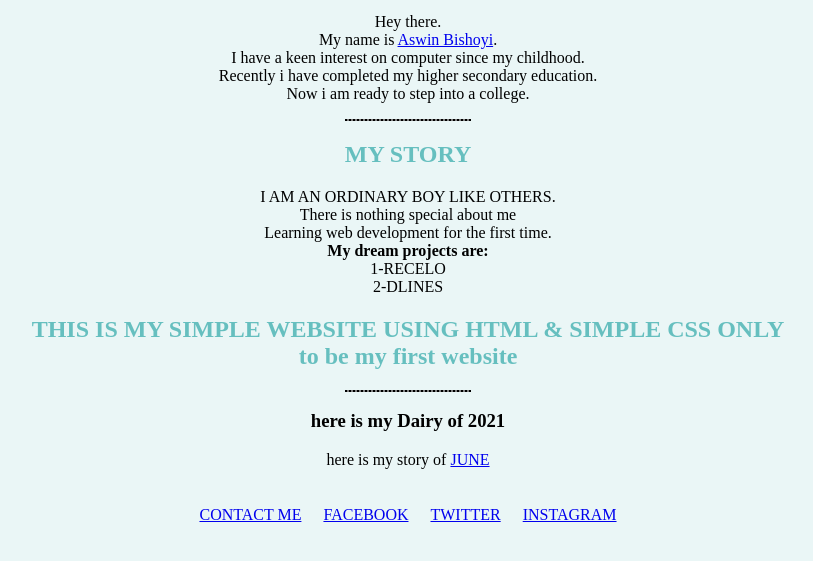
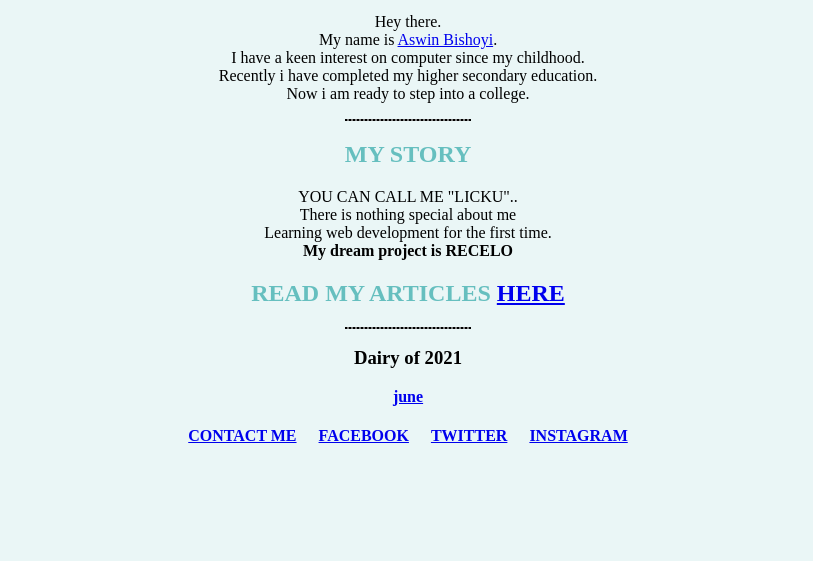
Before and after one commit to aswinbishoyi/ab, a plain HTML site: page index.html in a window 1280 px wide. Shown: the part 177-738 px from the top of the page, without its empty margins (232-1045 px from the left). Drawn offline with Linux system fonts and the light colour scheme.

Commit message:
Update index.html

```diff
--- a/index.html
+++ b/index.html
@@ -38,22 +38,27 @@
 
     <center>
       <h2>MY STORY</h2>
-      I AM AN ORDINARY BOY LIKE OTHERS. <br>
+     YOU CAN CALL ME "LICKU".. <br>
       There is nothing special about me <br>
       Learning web development for the first time. <br>
-      <b>My dream projects are:</b> <br>
-      1-RECELO <br>
-      2-DLINES
+      <b>My dream project is RECELO
+
 
     </center>
 
     <center>
-      <h2>THIS IS MY SIMPLE WEBSITE USING HTML & SIMPLE CSS ONLY <br>
-      to be my first website</h2>
-      <hr>
-      <h3>here is my Dairy of 2021</h3>
-<p>here is my story of <a href="june.html">JUNE</a></p>
-    <center>
+    <h2>READ MY ARTICLES <a href="articles.html">HERE</a></h2>
+
+    <hr>
+    <h3>Dairy of 2021</h3>
+    <tabe cellspacing="20">
+      <tr>
+        <td>
+          <a href="june.html">june</a>
+        </td>
+
+      </tr>
+    </tabe>
       <table cellspacing="20">
         <tr>
           <td>
```
